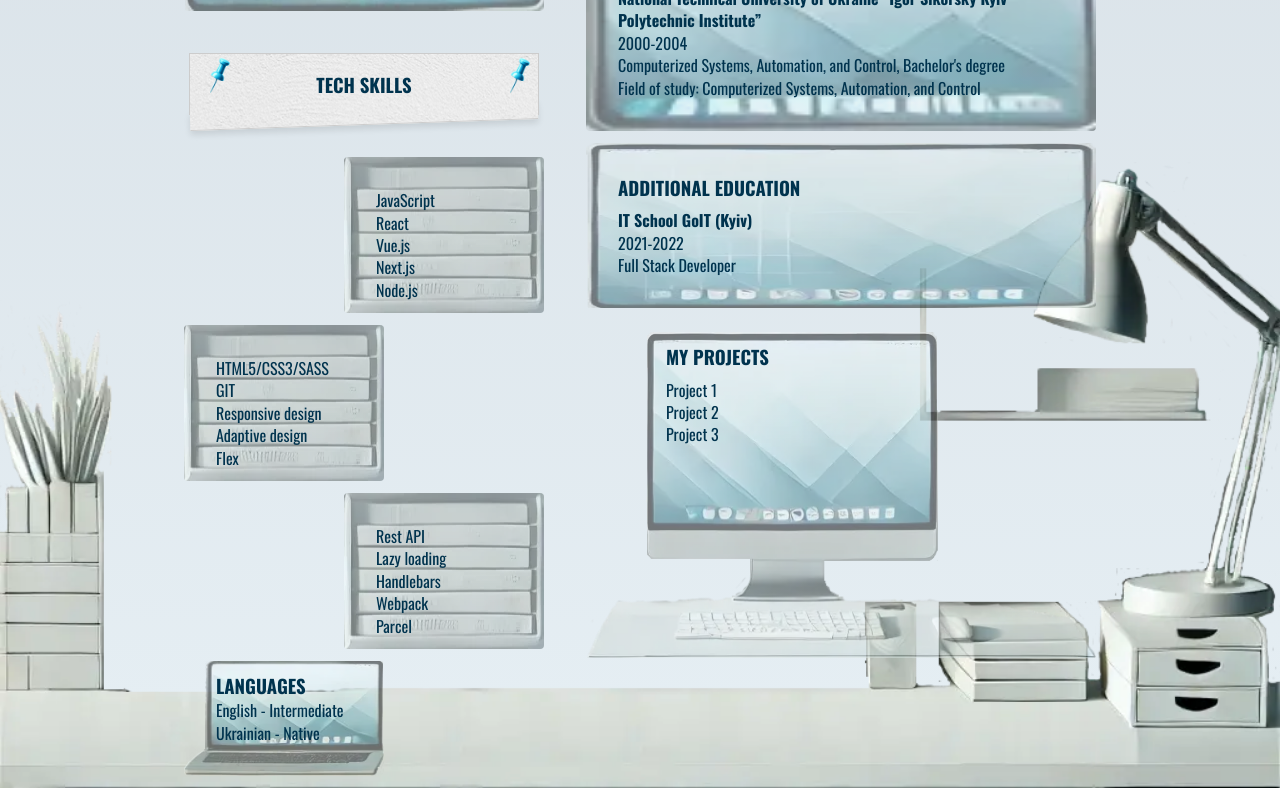
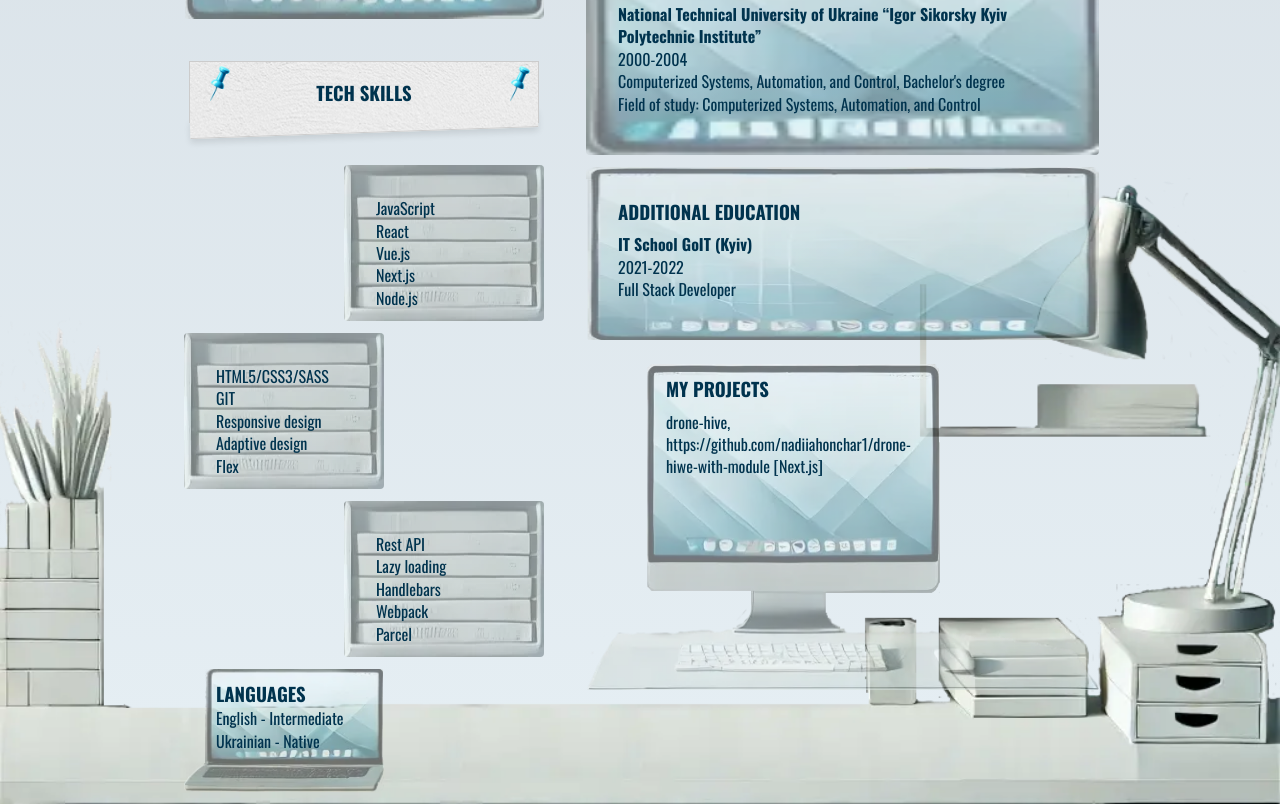
Before and after one commit to nadiiahonchar1/portfolio, a plain HTML site: page index.html in a window 1280 px wide. Shown: the part 980-1784 px from the top of the page. Drawn offline with nearby package versions, Linux system fonts and the light colour scheme.

Commit message:
fix paddings and add my project

```diff
--- a/css/styles.css
+++ b/css/styles.css
@@ -153,6 +153,7 @@ img {
   height: auto;
   margin: 0 auto;
   padding: 32px;
+  padding-bottom: 40px;
   background-size: 100% 100%;
   background-repeat: no-repeat;
   border-radius: 4px;
@@ -287,6 +288,7 @@ img {
   height: auto;
   padding: 32px;
   padding-top: 12px;
+  padding-bottom: 40px;
   background-size: 200px 100%;
   background-repeat: no-repeat;
   border-radius: 4px;
--- a/index.html
+++ b/index.html
@@ -226,9 +226,18 @@
             <section class="my-projects">
               <h3>my projects</h3>
               <ul class="my-projects-list example">
-                <li>Project 1</li>
-                <li>Project 2</li>
-                <li>Project 3</li>
+                <li>
+                  <a
+                    rel="preconnect noopener noreferrer"
+                    href="https://drone-hive-next.netlify.app/"
+                    >drone-hive, </a
+                  ><a
+                    rel="preconnect noopener noreferrer"
+                    href="https://github.com/nadiiahonchar1/drone-hiwe-with-module"
+                    >https://github.com/nadiiahonchar1/drone-hiwe-with-module</a
+                  >
+                  [Next.js]
+                </li>
               </ul>
             </section>
           </div>
```
